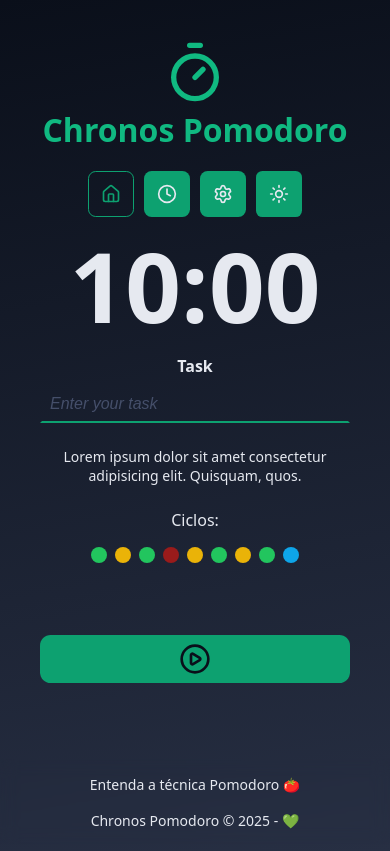
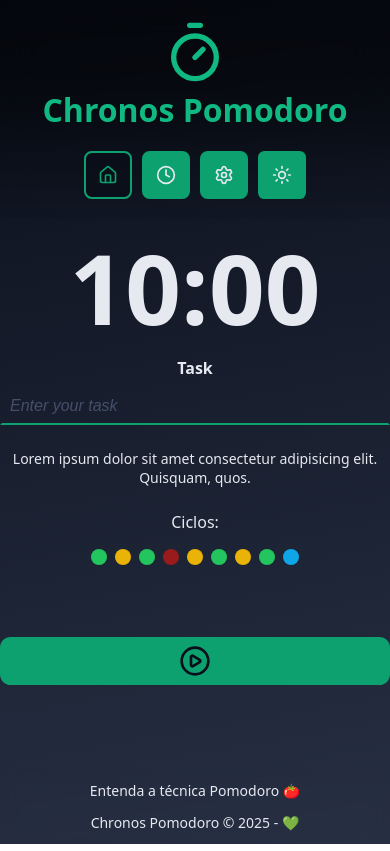
Before and after one commit to StealthWorm/chronos-pomodoro, a React (Vite) app: page / in a window 390 px wide. Built offline with nearby package versions, Linux system fonts and the light colour scheme.

Commit message:
styles: fixed header and footer styles to be responsive

```diff
--- a/src/components/Footer/styles.module.css
+++ b/src/components/Footer/styles.module.css
@@ -2,13 +2,12 @@
   display: flex;
   width: 100%;
   position: fixed;
-  padding: 1.4rem;
+  padding: 1.2rem 0.5rem;
   bottom: 0;
   flex-direction: column;
   align-items: center;
   justify-content: center;
-  gap: 1.6rem;
-  background: transparent;
+  gap: 1.2rem;
   backdrop-filter: blur(0.8rem);
 }
 
--- a/src/components/Heading/index.tsx
+++ b/src/components/Heading/index.tsx
@@ -7,8 +7,8 @@ interface HeadingProps {
 
 export function Heading({ children }: HeadingProps) {
   return (
-    <h1 className={styles.heading}>
+    <header className={styles.heading}>
       {children}
-    </h1>
+    </header>
   )
 }
--- a/src/components/Heading/styles.module.css
+++ b/src/components/Heading/styles.module.css
@@ -1,7 +1,37 @@
 .heading {
   display: flex;
+  width: 100%;
+  position: sticky;
+  top: 0;
+  z-index: 100;
+  padding: 2rem 0;
   flex-direction: column;
   align-items: center;
   justify-content: center;
-  gap: 0.4rem;
+  gap: 2rem;
 }
+
+.heading::before {
+  content: '';
+  position: absolute;
+  inset: 0;
+  backdrop-filter: blur(20px);
+  mask: linear-gradient(
+    180deg,
+    black 30%,
+    rgba(0, 0, 0, 0.8) 50%,
+    rgba(0, 0, 0, 0.4) 70%,
+    transparent 100%
+  );
+
+  -webkit-mask: linear-gradient(
+    180deg,
+    black 30%,
+    rgba(0, 0, 0, 0.8) 50%,
+    rgba(0, 0, 0, 0.4) 70%,
+    transparent 100%
+  );
+  background: rgba(0, 0, 0, 0.507);
+  pointer-events: none;
+  z-index: -1;
+}
--- a/src/layouts/DefaultLayout/index.tsx
+++ b/src/layouts/DefaultLayout/index.tsx
@@ -28,8 +28,6 @@ export function DefaultLayout() {
     <div className={styles.container}>
       <Heading>
         <Logo />
-      </Heading>
-
         <Navbar>
           <Link
             to="/"
@@ -57,6 +55,7 @@ export function DefaultLayout() {
             {currentTheme === "light" ? <Sun size={20} /> : <Moon size={20} />}
           </button>
         </Navbar>
+      </Heading>
 
       <Outlet />
 
--- a/src/layouts/DefaultLayout/styles.module.css
+++ b/src/layouts/DefaultLayout/styles.module.css
@@ -1,7 +1,7 @@
 .container {
   display: flex;
   width: 100%;
-  overflow: auto;
+  height: 100%;
   flex-direction: column;
   align-items: center;
   justify-content: center;
@@ -15,7 +15,7 @@
 .link,
 .themeToggle {
   display: flex;
-  border: 1px solid transparent;
+  border: 2px solid transparent;
   align-items: center;
   padding: 1.2rem;
   background-color: var(--primary);
@@ -23,6 +23,7 @@
   text-decoration: none;
   color: var(--text-default);
   transition: all 0.4s ease-in-out;
+  backdrop-filter: blur(10px);
 }
 
 .link:hover,
@@ -32,7 +33,7 @@
 
 .link.active,
 .themeToggle.active {
-  background-color: transparent;
+  background-color: #0a0f1aa3;
   color: var(--primary);
   border-color: var(--primary);
 }
--- a/src/styles/global.css
+++ b/src/styles/global.css
@@ -12,7 +12,7 @@ html {
 body {
   width: auto;
   min-height: 100vh;
-  padding: 4rem;
+  /* padding: 4rem; */
   background: linear-gradient(170deg, var(--gray-900), var(--gray-700));
   font-family: system-ui, -apple-system, BlinkMacSystemFont, 'Segoe UI', Roboto,
     Oxygen, Ubuntu, Cantarell, 'Open Sans', 'Helvetica Neue', sans-serif;
```
Lines whose indentation alone changed are shown as unchanged.
